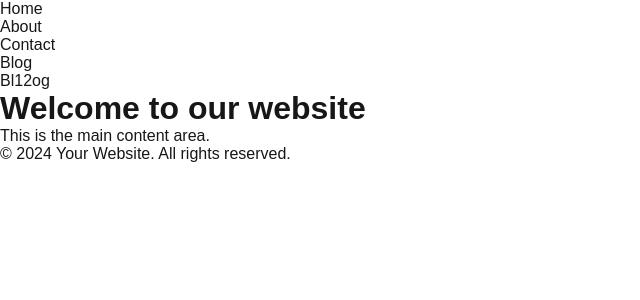
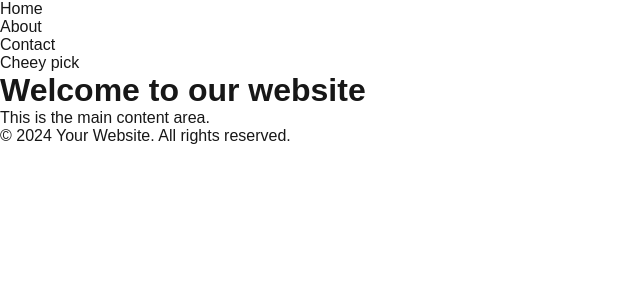
Before and after one commit to Anki-1611/React-app, a Next.js app: page / in a window 1280 px wide. Shown: the top 300 px of the page, without its empty margins (0-640 px from the left). Built offline with nearby package versions, Linux system fonts and the light colour scheme.

Commit message:
cheery pick example

```diff
--- a/src/app/page.js
+++ b/src/app/page.js
@@ -6,10 +6,7 @@ const Navbar = () => {
         <li><a href="#home" className="text-white">Home</a></li>
         <li><a href="#about" className="text-white">About</a></li>
         <li><a href="#contact" className="text-white">Contact</a></li>
-        <li><a href="#contact" className="text-white">Blog</a></li>
-        <li><a href="#contact" className="text-white">Bl12og</a></li>
-
-
+         <li><a href="#contact" className="text-white">Cheey pick</a></li>
       </ul>
     </nav>
   );
```
